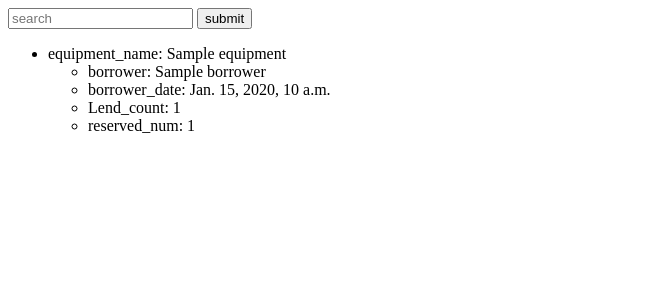
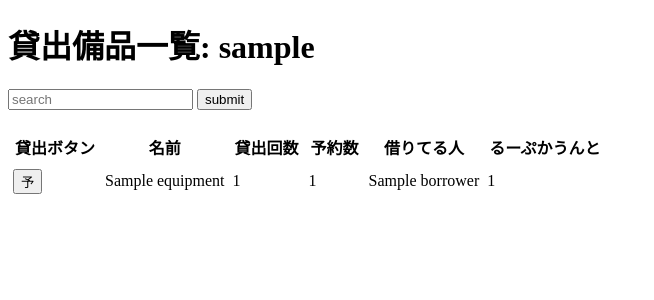
Before and after one commit to XMLPro/ManagementSystem, a Django app: template system/templates/topView.html in a window 1280 px wide. Shown: the top 300 px of the page, without its empty margins (0-654 px from the left). Run offline with Django 3.2, Linux system fonts and the light colour scheme; the template is opened without the code that fills it: most values are stand-ins (such as "Sample title", 1, 10 or a date in 2020).

Commit message:
topViewの作成

```diff
--- a/system/controllers/topView.py
+++ b/system/controllers/topView.py
@@ -8,7 +8,7 @@ def topView(request):
     equipment_list = Equipment.objects.all()
     for equipment in equipment_list:
         equipment.reserved_num = Reserved.objects.filter(equipment=equipment).count()
-        print(equipment.reserved_num)
+        # print(equipment.reserved_num)
     return render_to_response('topView.html', {
         'equipment_list': equipment_list,
     })
--- a/system/templates/topView.html
+++ b/system/templates/topView.html
@@ -3,34 +3,74 @@
 <meta charset="utf-8">
 <head>
 
+<title>備品管理システム</title>
 <style type="text/css">
-
+  th{
+    padding: 5px;
+    margin: 5px;
+  }
+  td{
+    padding: 3px;
+    margin: 5px;
+  }
 </style>
 
 </head>
 <body>
 
+  {% if equipment_list %}
+  <h1>貸出備品一覧: {{ username }}</h1>
+
   <!-- test search form -->
-  <form method="post">
+  <form method="post" action="/system/">
+    {% csrf_token %}
     <input type="text" placeholder="search">
     <input type="button" value="submit">
-  </form>
+  </form><br>
   <!-- end test search form -->
 
   <!-- main content -->
 
-  {% if equipment_list %}
-    <ul>
-      {% for equipment in equipment_list %}
-      <li>equipment_name: {{ equipment.equipment_name }} </li>
-      <ul>
-        <li>borrower: {{ equipment.borrower }}</li>
-        <li>borrower_date:  {{ equipment.borrowed_date }}</li>
-        <li>Lend_count: {{ equipment.Lend_count }}</li>
-        <li>reserved_num: {{ equipment.reserved_num }}</li>
-      </ul>
-      {% endfor %}
-    </ul>
+  <table>
+    <tr>
+      <th>貸出ボタン</th>
+      <th>名前</th>
+      <th>貸出回数</th>
+      <th>予約数</th>
+      <th>借りてる人</th>
+      <th>るーぷかうんと</th>
+    </tr>
+    {% for equipment in equipment_list %}
+    <tr>
+      <td>
+        {% if equipment.borrower == username %}
+        <form method="get" action="/system/return">
+          {% csrf_token %}
+          <!-- <input type="button" value="lend" name="equipment"> -->
+          <button name="equipment_name" value="{{ equipment.equipment_name }}">返</button>
+        </form>
+        {% elif equipment.borrower %}
+        <form method="get" action="/system/reserve">
+          {% csrf_token %}
+          <!-- <input type="button" value="lend" name="equipment"> -->
+          <button name="equipment_name" value="{{ equipment.equipment_name }}">予</button>
+        </form>
+        {% else %}
+        <form method="get" action="/system/borrow">
+          {% csrf_token %}
+          <!-- <input type="button" value="lend" name="equipment"> -->
+          <button name="equipment_name" value="{{ equipment.equipment_name }}">借</button>
+        </form>
+        {% endif %}
+      </td>
+      <td>{{ equipment.equipment_name}}</td>
+      <td>{{ equipment.Lend_count }}</td>
+      <td>{{ equipment.reserved_num }}</td>
+      <td>{{ equipment.borrower }}</td>
+      <td>{{ forloop.counter }}</td>
+    </tr>
+    {% endfor %}
+  </table>
   {% else %}
     <p>no equipment_list</p>
   {% endif %}
```
